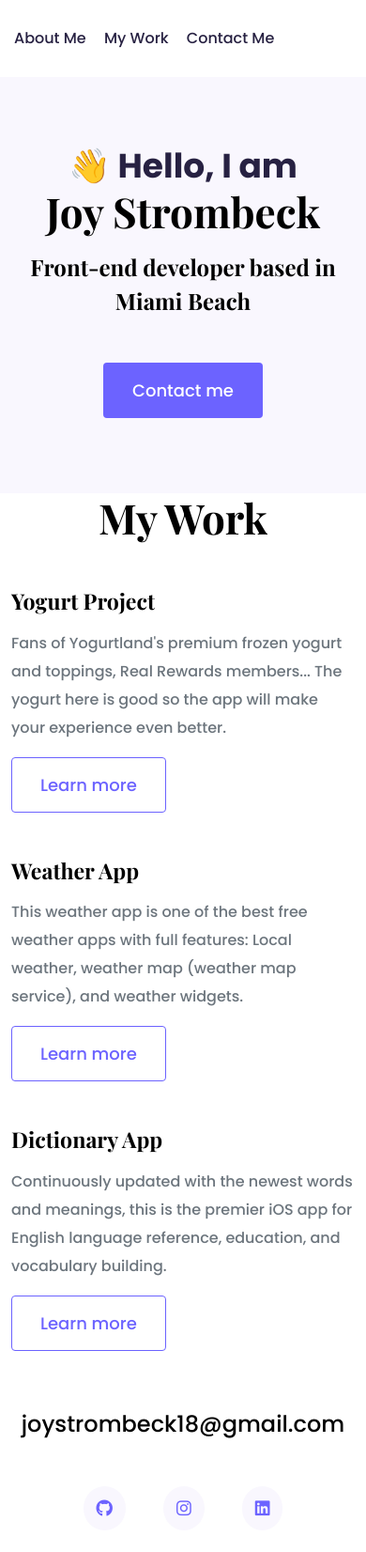
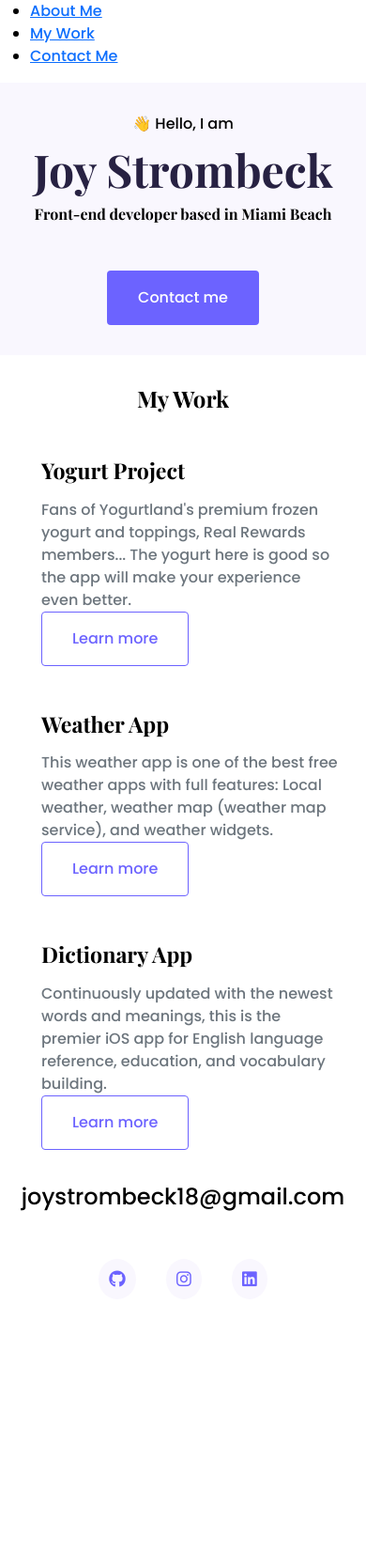
Before and after one commit to JOYSTROMBECK/portfolio-joy, a plain HTML site: page index.html in a window 390 px wide. Shown: the whole page at 94% size. After the commit the page ends 1447 px from the top, so only its background shows below. Drawn offline with nearby package versions, Linux system fonts and the light colour scheme.

Commit message:
Update portfolio.css

```diff
--- a/styles/portfolio.css
+++ b/styles/portfolio.css
@@ -1,3 +1,4 @@
+
 :root {
   --branding-color: #6c63ff;
   --secondary-color: #f9f7fe;
@@ -5,46 +6,42 @@
   --default-font-family: "Poppins", sans-serif;
 }
 
+
+body, h1, h2, h3, h4, h5, h6, p {
+  margin: 0;
+  padding: 0;
+}
+
+
 body {
   font-family: var(--default-font-family);
+  color: black;
 }
 
-h1,
-h2,
-h3,
-h4,
-h5,
-h6 {
-  color: black;
+h1, h2, h3, h4, h5, h6 {
   font-family: var(--heading-font-family);
   font-weight: bold;
 }
 
 h1 {
-  font-size: 96px;
+  font-size: 2.5rem;
   line-height: 1.5;
 }
 
 h2 {
-  font-size: 64px;
+  font-size: 1.5rem;
 }
 
-p {
-  font-weight: normal;
-  font-size: 16px;
-  line-height: 30px;
-}
 
 .hero {
   background: var(--secondary-color);
   text-align: center;
-  padding: 160px 20px;
+  padding: 2rem 1rem;
 }
 
-.hero p {
-  font-size: 36px;
+.hero h1 {
+  font-size: 3rem;
   font-weight: bold;
-  margin: 0;
   color: #272142;
 }
 
@@ -52,164 +49,108 @@ p {
   font-family: var(--heading-font-family);
   font-weight: normal;
   line-height: 1.5;
-  font-size: 24px;
+  font-size: 1rem;
 }
 
+
 .about-section {
-  padding: 160px 20px;
+  padding: 2rem 1rem;
 }
 
 .about-section h1 {
-  font-size: 64px;
-  line-height: 80px;
+  font-size: 1.5rem;
+  line-height: 2rem;
 }
 
 .about-section h2 {
-  font-size: 18px;
+  font-size: 0.875rem;
   font-family: var(--default-font-family);
 }
 
-.about-section-content {
-  margin: 30px;
+.about-section p {
+  font-weight: normal;
+  font-size: 1rem;
+  line-height: 1.5;
+}
+
+
+.btn {
+  border-radius: 4px;
+  font-size: 1rem;
+  line-height: 1.5;
+  padding: 1rem 2rem;
 }
 
 .btn-branding {
   background: var(--branding-color);
-  border-radius: 4px;
   color: white;
-  font-size: 18px;
-  line-height: 27px;
-  padding: 15px 30px;
 }
 
 .btn-branding-outline {
   color: var(--branding-color);
   border: 1px solid var(--branding-color);
-  border-radius: 4px;
-  font-size: 18px;
-  line-height: 27px;
-  padding: 15px 30px;
 }
 
-.project-desciption {
-  padding: 120px 60px;
+
+.my-work {
+  padding: 2rem 1rem;
 }
 
-@media (max-width: 900px) {
-  h1 {
-    font-size: 44px;
-    line-height: 56px;
+.project {
+  display: flex;
+  align-items: center;
+  margin-bottom: 2rem;
 }
 
-  h2 {
-    font-size: 44px;
+.project img {
+  max-width: 100%;
+  height: auto;
 }
 
-  .hero {
-    padding: 80px 20px;
+.project-description {
+  margin-left: 1rem;
 }
 
-  .about-section {
+
+footer {
+  margin: 2rem 0;
   text-align: center;
-    padding: 0;
 }
 
-  .project-desciption {
-    padding: 0;
-    text-align: center;
-  }
-}
-nav {
-  padding: 20px 0;
+.contact-box {
+  background: var(--secondary-color);
+  padding: 1.5rem 4rem;
+  border-radius: 10px;
 }
 
-nav ul {
-  padding: 0;
-  margin: 0;
+.contact-box h4 {
+  font-size: 1.25rem;
 }
 
-nav li {
-  display: inline;
-  list-style: none;
-  line-height: 42px;
-  margin-left: 15px;
+.email-link {
+  text-decoration: none;
+  color: black;
+  font-size: 1.5rem;
 }
 
-nav a {
-  text-decoration: none;
-  color: #272142;
-  transition: all 100ms ease-in-out;
-}
-
-nav a:hover,
-nav li.active a {
+.email-link:hover {
   color: var(--branding-color);
 }
 
-footer {
-  margin: 60px 0;
+.social-links {
+  margin-top: 1rem;
 }
 
-footer .contact-box {
+.social-links a {
+  margin: 0 1rem;
+  color: var(--branding-color);
   background: var(--secondary-color);
-  padding: 30px 120px;
-  border-radius: 10px;
+  padding: 0.5rem 0.7rem;
+  border-radius: 50%;
+  font-size: 1.125rem;
 }
 
-footer .contact-box p {
-  margin: 0;
-}
-
-footer .email-link {
-  text-decoration: none;
-  color: black;
-  font-size: 24px;
-}
-
-footer .email-link:hover {
-  color: var(--branding-color);
-}
-
-footer .social-links a {
-  margin: 0 20px;
-  color: var(--branding-color);
-  background: var(--secondary-color);
-  padding: 10px 14px;
-  border-radius: 50%;
-  font-size: 18px;
-  transition: all 100ms ease-in-out;
-}
-
-footer .social-links a:hover {
+.social-links a:hover {
   color: white;
   background: var(--branding-color);
 }
-
-@media (max-width: 900px) {
-  h1 {
-    font-size: 44px;
-    line-height: 1.5;
-  }
-
-  h2 {
-    font-size: 44px;
-  }
-
-  h4 {
-    font-size: 26px;
-  }
-
-  .hero {
-    padding: 80px 20px;
-  }
-
-  .content {
-    text-align: center;
-    padding: 0;
-  }
-
-  .project-desciption {
-    padding: 0;
-    text-align: center;
-  }
-}
```
Lines whose indentation alone changed are shown as unchanged.
